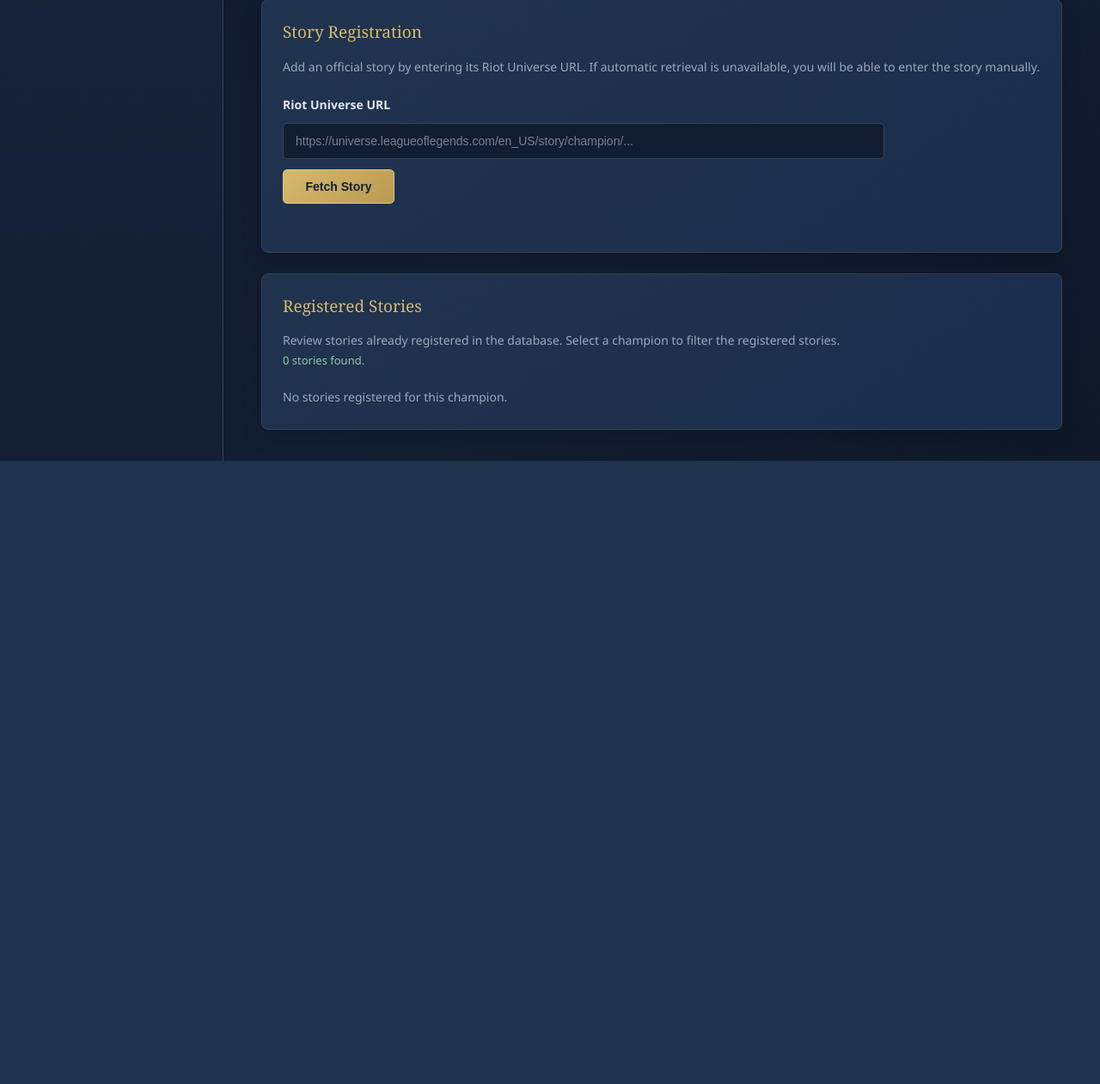
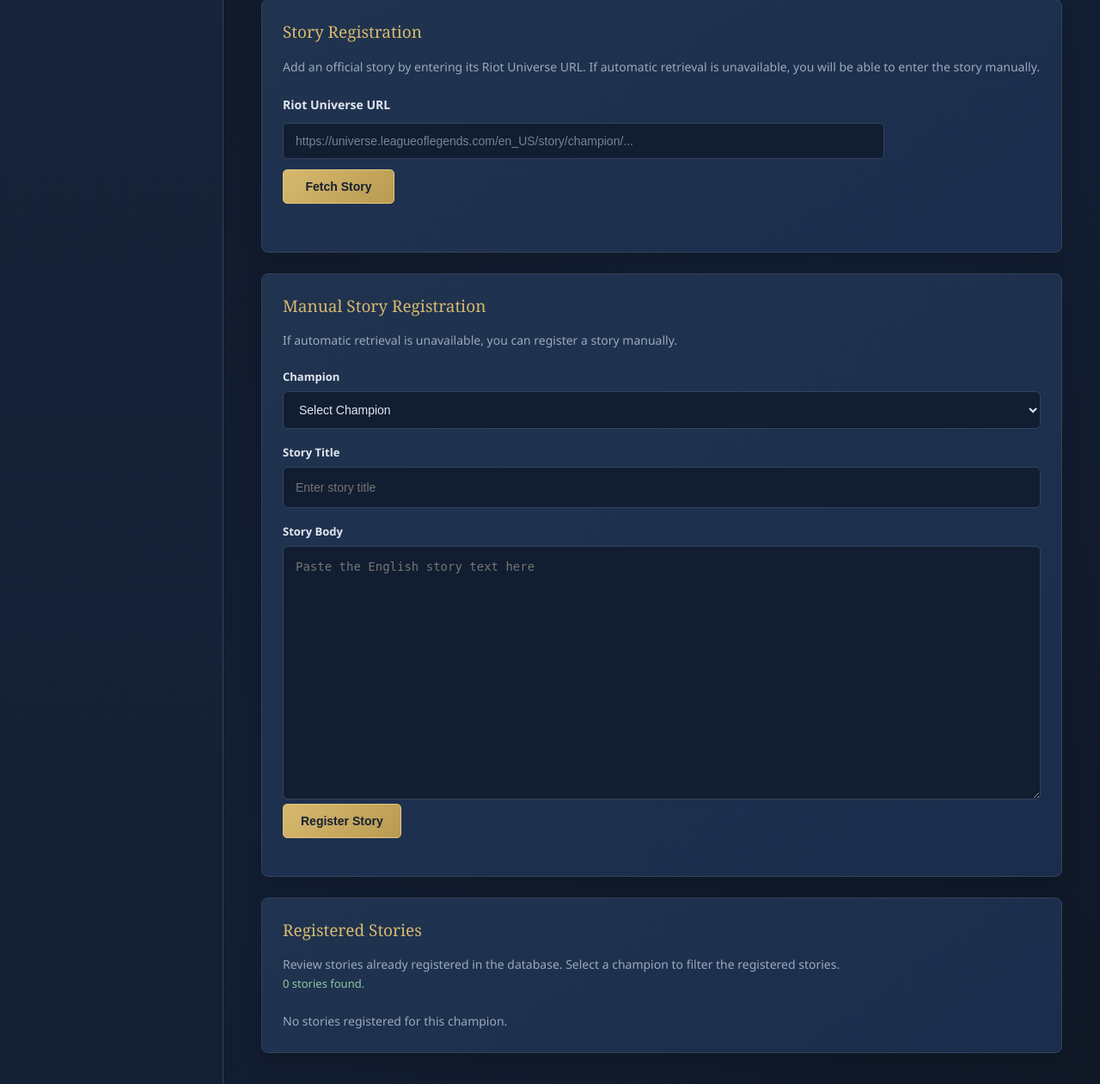
Before and after one commit to m0a25175/Lore-Linker, a Flask app: page / in a window 1280 px wide. Shown: the part 314-1575 px from the top of the page at 86% size. Before the commit the page ends 850 px from the top, so only its background shows below. Run offline with Flask 3, Linux system fonts and the light colour scheme; data that the repository does not hold is empty.

Commit message:
feat: add manual story registration

```diff
--- a/lore_linker/static/css/style.css
+++ b/lore_linker/static/css/style.css
@@ -645,3 +645,46 @@ body {
 .story-edit-form-container[hidden] {
     display: none;
 }
+
+.manual-story-form {
+    margin-top: 20px;
+}
+
+.manual-story-form label {
+    display: block;
+    margin: 18px 0 8px;
+
+    color: var(--text);
+    font-size: 13px;
+    font-weight: 600;
+}
+
+.manual-story-form input[type="text"],
+.manual-story-form select,
+.manual-story-form textarea {
+    width: 100%;
+    padding: 12px 14px;
+
+    background: #111D31;
+    border: 1px solid var(--border);
+    border-radius: 6px;
+
+    color: var(--text);
+    font-size: 14px;
+    line-height: 1.6;
+
+    box-sizing: border-box;
+}
+
+.manual-story-form textarea {
+    min-height: 240px;
+    resize: vertical;
+}
+
+.manual-story-form input:focus,
+.manual-story-form select:focus,
+.manual-story-form textarea:focus {
+    outline: none;
+    border-color: var(--accent);
+    box-shadow: 0 0 0 2px rgba(214, 185, 110, 0.12);
+}
--- a/lore_linker/static/js/story.js
+++ b/lore_linker/static/js/story.js
@@ -39,9 +39,18 @@ const previewChampionSelect = document.getElementById("preview-champion-select")
 const previewStoryBody = document.getElementById("preview-story-body");
 const duplicateStoryInfo = document.getElementById("duplicate-story-info");
 
+const manualStoryChampionSelect = document.getElementById("manual-story-champion");
+const manualStoryTitleInput = document.getElementById("manual-story-title");
+const manualStoryBodyInput = document.getElementById("manual-story-body");
+const registerManualStoryButton = document.getElementById("register-manual-story-button");
+const registerManualDuplicateStoryButton = document.getElementById("register-manual-duplicate-story-button");
+const manualDuplicateStoryInfo = document.getElementById("manual-duplicate-story-info");
+const manualStoryRegistrationStatus = document.getElementById("manual-story-registration-status");
+
 let fetchedBiographies = [];
 let fetchedStoryData = null;
 let duplicateStories = [];
+let manualDuplicateStories = [];
 
 function showFetchStatus(message, type = "") {
     storyFetchStatus.textContent = message;
@@ -49,6 +58,15 @@ function showFetchStatus(message, type = "") {
 
     if (type) {
     storyFetchStatus.classList.add(type);
+    }
+}
+
+function showManualStoryRegistrationStatus(message, type = "") {
+    manualStoryRegistrationStatus.textContent = message;
+    manualStoryRegistrationStatus.className = "story-fetch-status";
+
+    if (type) {
+        manualStoryRegistrationStatus.classList.add(type);
     }
 }
 
@@ -447,6 +465,95 @@ async function registerStory(allowDuplicate = false) {
     }
 }
 
+async function registerManualStory(allowDuplicate = false) {
+    const championName = manualStoryChampionSelect.value;
+    const title = manualStoryTitleInput.value.trim();
+    const body = manualStoryBodyInput.value.trim();
+
+    if (!championName || !title || !body) {
+        showManualStoryRegistrationStatus(
+            "Please select a champion and enter both the title and story body.",
+            "error"
+        );
+        return;
+    }
+
+    registerManualStoryButton.disabled = true;
+    registerManualDuplicateStoryButton.disabled = true;
+
+    showManualStoryRegistrationStatus(
+        "Registering story...",
+        "loading"
+    );
+
+    try {
+        const response = await fetch("/api/stories", {
+            method: "POST",
+            headers: {
+                "Content-Type": "application/json",
+            },
+            body: JSON.stringify({
+                champion_name: championName,
+                title: title,
+                body: body,
+                source_url: null,
+                registration_method: "manual",
+                allow_duplicate: allowDuplicate,
+            }),
+        });
+
+        const data = await response.json();
+
+        if (response.status === 409 && data.duplicate) {
+            manualDuplicateStories = data.existing_stories || [];
+
+            manualDuplicateStoryInfo.textContent = manualDuplicateStories
+                .map((story) => {
+                    return `${story.title} (${story.champion_id})`;
+                })
+                .join(", ");
+
+            manualDuplicateStoryInfo.hidden = false;
+            registerManualDuplicateStoryButton.hidden = false;
+
+            showManualStoryRegistrationStatus(
+                "Duplicate story detected. Register anyway?",
+                "error"
+            );
+
+            return;
+        }
+
+    if (!response.ok || !data.success) {
+        throw new Error(
+            data.error || "Failed to register story."
+        );
+    }
+
+    manualDuplicateStories = [];
+    manualDuplicateStoryInfo.textContent = "";
+    manualDuplicateStoryInfo.hidden = true;
+    registerManualDuplicateStoryButton.hidden = true;
+
+    showManualStoryRegistrationStatus(
+        "Story registered successfully.",
+        "success"
+    );
+
+    manualStoryTitleInput.value = "";
+    manualStoryBodyInput.value = "";
+
+    await loadRegisteredStories();
+
+    } catch (error) {
+        showManualStoryRegistrationStatus(error.message, "error");
+
+    } finally {
+        registerManualStoryButton.disabled = false;
+        registerManualDuplicateStoryButton.disabled = false;
+    }
+}
+
 async function fetchStory() {
     const url = storyUrlInput.value.trim();
 
@@ -549,3 +656,13 @@ registerDuplicateStoryButton.addEventListener(
     "click",
     () => registerStory(true)
 );
+
+registerManualStoryButton.addEventListener(
+    "click",
+    () => registerManualStory(false)
+);
+
+registerManualDuplicateStoryButton.addEventListener(
+    "click",
+    () => registerManualStory(true)
+);
--- a/lore_linker/templates/story.html
+++ b/lore_linker/templates/story.html
@@ -67,6 +67,73 @@ Story Input & Management
       role="status"
       aria-live="polite"
     ></div>
+  </div>
+</div>
+
+<div class="panel">
+  <h3 class="panel-title">Manual Story Registration</h3>
+  <p>
+    If automatic retrieval is unavailable, you can register a story manually.
+  </p>
+
+  <div class="manual-story-form">
+    <label for="manual-story-champion">Champion</label>
+    <select id="manual-story-champion" required>
+      <option value="">Select Champion</option>
+      {% for champion in champions %}
+        <option value="{{ champion.name_en }}">
+          {{ champion.name_en }} ({{ champion.name_ja }})
+        </option>
+      {% endfor %}
+    </select>
+
+    <label for="manual-story-title">Story Title</label>
+    <input
+      type="text"
+      id="manual-story-title"
+      placeholder="Enter story title"
+      required
+    >
+
+    <label for="manual-story-body">Story Body</label>
+    <textarea
+      id="manual-story-body"
+      rows="12"
+      placeholder="Paste the English story text here"
+      required
+    ></textarea>
+
+    <div class="story-registration-actions">
+      <button
+        type="button"
+        id="register-manual-story-button"
+        class="button-primary"
+      >
+        Register Story
+      </button>
+
+      <button
+        type="button"
+        id="register-manual-duplicate-story-button"
+        class="button-danger"
+        hidden
+      >
+        Register Anyway
+      </button>
+
+      <div
+        id="manual-duplicate-story-info"
+        class="story-fetch-status"
+        hidden
+      ></div>
+
+      <div
+        id="manual-story-registration-status"
+        class="story-fetch-status"
+        role="status"
+        aria-live="polite"
+      ></div>
+    </div>
   </div>
 </div>
 
```
